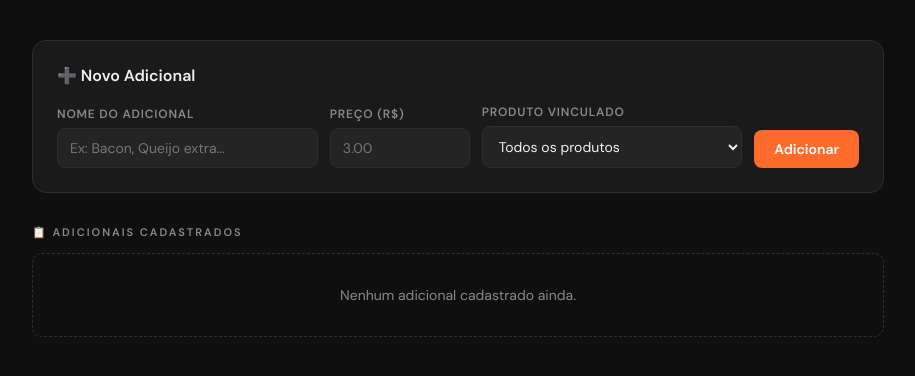
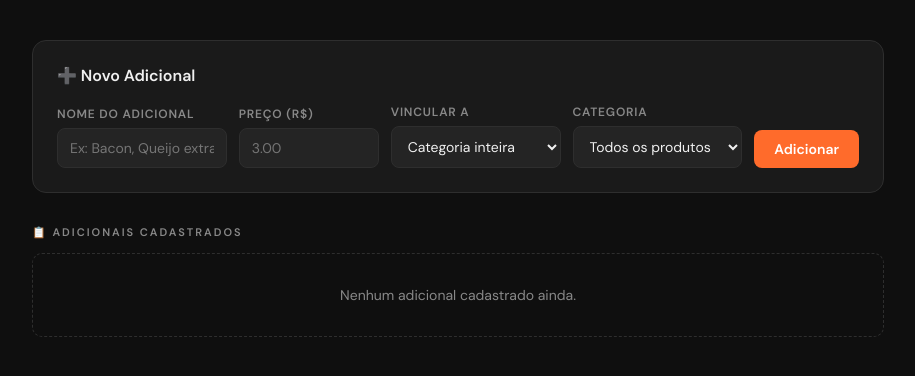
Before and after one commit to friamericardo-ux/Sistema-Restaurante, a Flask app: page /admin/adicionais in a window 1280 px wide. Shown: the part 57-433 px from the top of the page, without its empty margins (182-1097 px from the left). Run offline with Flask 3, Linux system fonts and the light colour scheme; the visitor is signed in with stand-in values (Sample User, id 1); data comes from the database, SQL or seed files in the repository; data that the repository does not hold is empty; some libraries are stand-ins or nearby versions.

Commit message:
fix: Categoria nos adicionais

```diff
--- a/app.py
+++ b/app.py
@@ -67,7 +67,7 @@ app.config.update(
     SESSION_COOKIE_HTTPONLY=True,
     SESSION_COOKIE_SAMESITE='Lax',
     SESSION_COOKIE_SECURE=True,
-    PERMANENT_SESSION_LIFETIME=1800
+    PERMANENT_SESSION_LIFETIME=28800
 )
 # Inicia o banco usando o db.py
 #init_db()
@@ -699,25 +699,23 @@ def desativar_produto_route(id):
 def admin_adicionais():
     adicionais = listar_adicionais()
     produtos = listar_produtos()
-    return render_template('admin_adicionais.html', adicionais=adicionais, produtos=produtos)
+    categorias = list(set(p[3] for p in produtos if p[3]))
+    return render_template('admin_adicionais.html', adicionais=adicionais, produtos=produtos, categorias=categorias)
 
 @app.route('/admin/adicionais/adicionar', methods=['POST'])
 @admin_required
 def adicionar_adicional_route():
     nome = request.form['nome']
     preco = float(request.form['preco'])
-    produto_id = request.form.get('produto_id', '').strip()
-    produto_id = int(produto_id) if produto_id else None
-    adicionar_adicional(nome, preco, produto_id)
+    tipo_vinculo = request.form.get('tipo_vinculo', 'categoria')
+    produto_id = None
+    categoria = None
+    if tipo_vinculo == 'produto':
+        produto_id = request.form.get('produto_id') or None
+    else:
+        categoria = request.form.get('categoria') or None
+    adicionar_adicional(nome, preco, produto_id, categoria)
     return redirect('/admin/adicionais')
-
-@app.route('/admin/adicionais/desativar/<int:id>')
-@admin_required
-def desativar_adicional_route(id):
-    desativar_adicional(id)
-    return redirect('/admin/adicionais')
-
-# ========== ALTERAR SENHA ==========
 
 @app.route('/admin/alterar-senha', methods=['GET', 'POST'])
 @admin_required
--- a/repository.py
+++ b/repository.py
@@ -169,19 +169,29 @@ def listar_adicionais(produto_id=None):
     conn = get_connection()
     cursor = conn.cursor()
     if produto_id is not None:
-        cursor.execute("SELECT * FROM adicionais WHERE ativo = 1 AND (produto_id = ? OR produto_id IS NULL)", (produto_id,))
+        cursor.execute("SELECT categoria FROM produtos WHERE id = ?", (produto_id,))
+        row = cursor.fetchone()
+        categoria_produto = row[0] if row else None
+        cursor.execute("""
+            SELECT * FROM adicionais
+            WHERE ativo = 1 AND (
+                produto_id = ?
+                OR categoria = ?
+                OR (produto_id IS NULL AND categoria IS NULL)
+            )
+        """, (produto_id, categoria_produto))
     else:
         cursor.execute("SELECT * FROM adicionais WHERE ativo = 1")
     rows = cursor.fetchall()
     conn.close()
     return rows
 
-def adicionar_adicional(nome, preco, produto_id=None):
+def adicionar_adicional(nome, preco, produto_id=None, categoria=None):
     conn = get_connection()
     cursor = conn.cursor()
     cursor.execute(
-        "INSERT INTO adicionais (nome, preco, produto_id) VALUES (?, ?, ?)",
-        (nome, preco, produto_id)
+        "INSERT INTO adicionais (nome, preco, produto_id, categoria) VALUES (?, ?, ?, ?)",
+        (nome, preco, produto_id, categoria)
     )
     conn.commit()
     conn.close()
--- a/templates/admin_adicionais.html
+++ b/templates/admin_adicionais.html
@@ -26,7 +26,7 @@
   <div class="form-box">
     <h2>&#10133; Novo Adicional</h2>
     <form method="POST" action="/admin/adicionais/adicionar">
-      <input type="hidden" name="csrf_token" value="{{ csrf_token() }}"/>
+      <input type="hidden" name="csrf_token" value="{{ csrf_token() }}" />
       <div class="form-row">
         <div class="form-group">
           <label>Nome do adicional</label>
@@ -37,9 +37,27 @@
           <input type="number" name="preco" step="0.01" min="0" placeholder="3.00" required>
         </div>
         <div class="form-group">
-          <label>Produto vinculado</label>
+          <label>Vincular a</label>
+          <select name="tipo_vinculo" onchange="alternarVinculo(this.value)">
+            <option value="categoria">Categoria inteira</option>
+            <option value="produto">Produto específico</option>
+          </select>
+        </div>
+
+        <div class="form-group" id="grupo-categoria">
+          <label>Categoria</label>
+          <select name="categoria">
+            <option value="">Todos os produtos</option>
+            {% for cat in categorias %}
+            <option value="{{ cat }}">{{ cat }}</option>
+            {% endfor %}
+          </select>
+        </div>
+
+        <div class="form-group" id="grupo-produto" style="display:none">
+          <label>Produto específico</label>
           <select name="produto_id">
-            <option value="">Todos os produtos</option>
+            <option value="">Nenhum</option>
             {% for p in produtos %}
             <option value="{{ p[0] }}">{{ p[1] }} ({{ p[3] }})</option>
             {% endfor %}
@@ -79,4 +97,10 @@
   </div>
 
 </div>
+<script>
+function alternarVinculo(valor) {
+  document.getElementById('grupo-categoria').style.display = valor === 'categoria' ? 'block' : 'none';
+  document.getElementById('grupo-produto').style.display = valor === 'produto' ? 'block' : 'none';
+}
+</script>
 {% endblock %}
```
Lines whose indentation alone changed are shown as unchanged.
